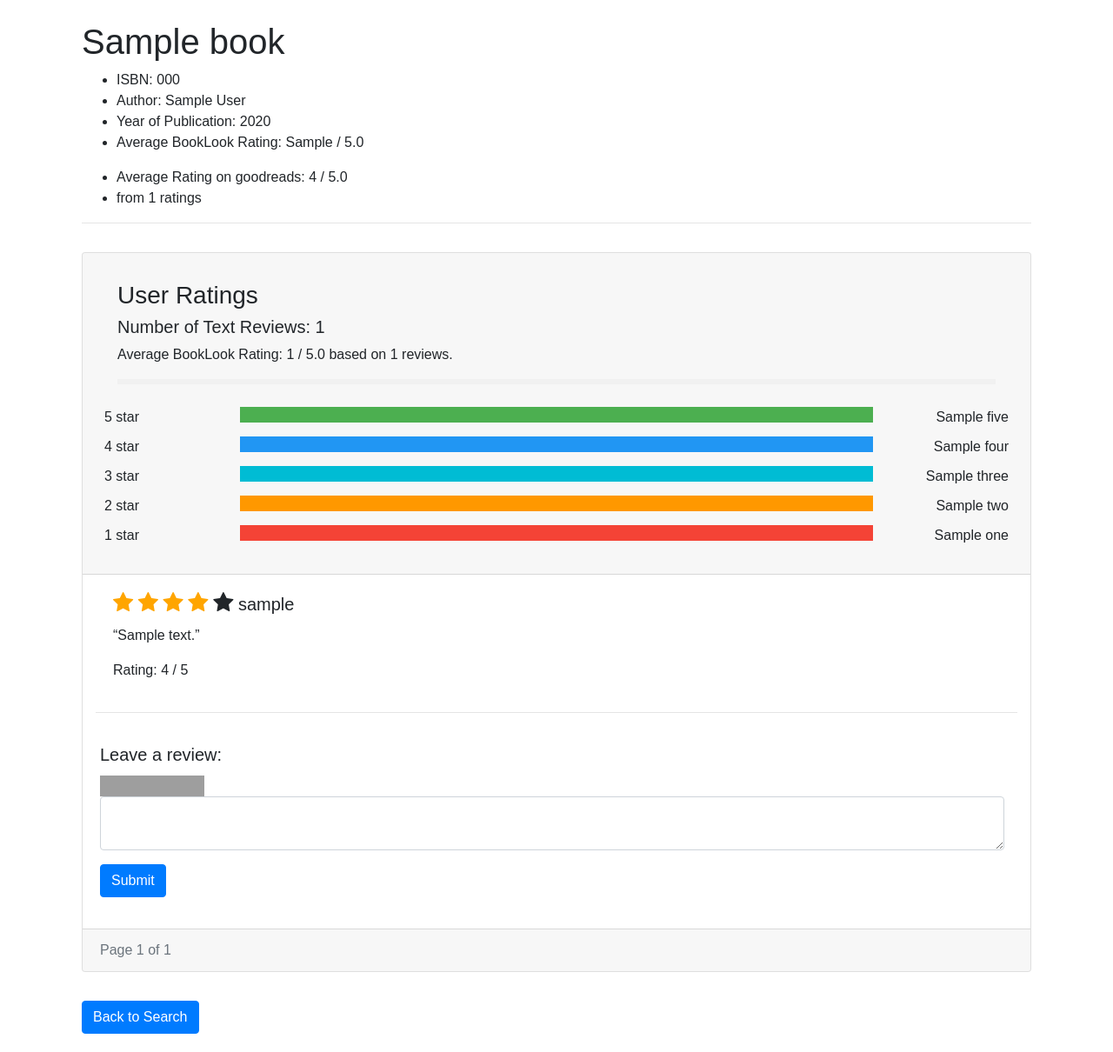
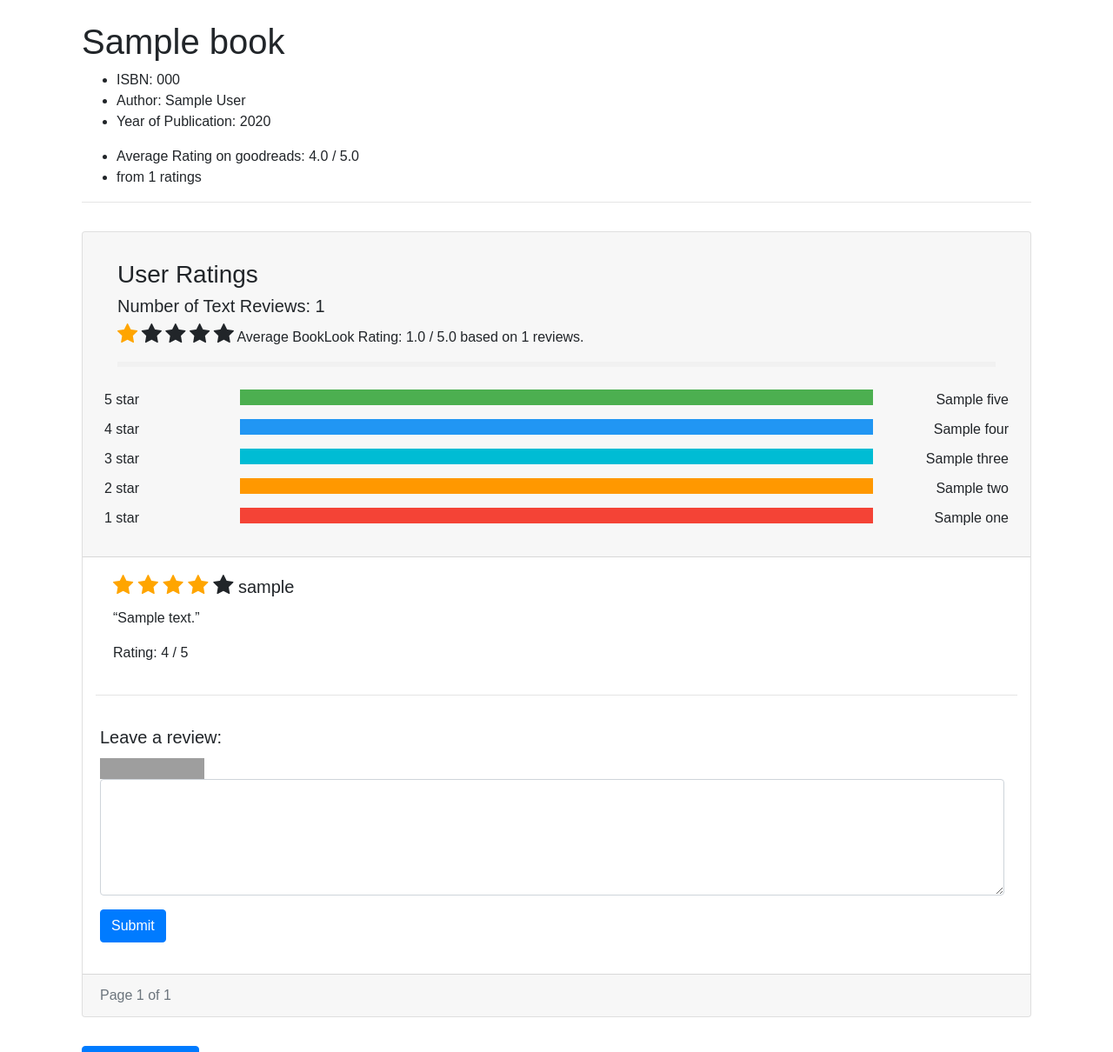
Before and after one commit to chrismurrelldrummer/project1, a Flask app: template templates/book.html in a window 1280 px wide. Shown: the part 56-1266 px from the top of the page at 87% size. Run offline with Flask 2, Linux system fonts and the light colour scheme; the template is opened without the code that fills it: most values are stand-ins (such as "Sample title", 1, 10 or a date in 2020); some libraries are stand-ins or nearby versions; grey boxes are pictures that could not be loaded.

Commit message:
review formatting and updated SQL formatting

```diff
--- a/application.py
+++ b/application.py
@@ -26,8 +26,10 @@ engine = create_engine(os.getenv("DATABASE_URL"))
 db = scoped_session(sessionmaker(bind=engine))
 
 # define class for percentages in user ratings
+
+
 class Perc:
-    def __init__(self,five,four,three,two,one):
+    def __init__(self, five, four, three, two, one):
         self.five = five
         self.four = four
         self.three = three
@@ -109,8 +111,12 @@ def register():
         users = db.execute("SELECT * FROM users WHERE username = :username",
                            {"username": username}).fetchone()
 
+        # password and username complexity conditions
         if users:
             err = "Sorry! There is an account already registered with this username. Please select another or log in."
+            return render_template("register.html", error='yes', err=err)
+        elif password == username:
+            err = "Sorry! Your password must be different to your username."
             return render_template("register.html", error='yes', err=err)
         elif not password == confirm:
             err = "Sorry! These passwords don't match."
@@ -123,6 +129,15 @@ def register():
             return render_template("register.html", error='yes', err=err)
         elif password.isnumeric():
             err = "Sorry! Passwords must contain both letters and numbers."
+            return render_template("register.html", error='yes', err=err)
+        elif len(username) < 8:
+            err = "Sorry! Usernames must be at least 8 characters long."
+            return render_template("register.html", error='yes', err=err)
+        elif username.isalpha():
+            err = "Sorry! Usernames must contain both letters and numbers."
+            return render_template("register.html", error='yes', err=err)
+        elif username.isnumeric():
+            err = "Sorry! Usernames must contain both letters and numbers."
             return render_template("register.html", error='yes', err=err)
 
         # hash password
@@ -309,9 +324,7 @@ def book(isbn):
 
         # query db for rating details
         counts = db.execute(
-            "SELECT COUNT(comment), COUNT(rating), ROUND(AVG(rating),1), ROUND(AVG(rating)) FROM ((reviews JOIN books on reviews.bookID = books.id) JOIN users ON reviews.userID = users.id) WHERE books.id = :book", {"book": book['id']}).fetchone()
-
-        rounded = int(counts[3])
+            "SELECT COUNT(comment), COUNT(rating), AVG(rating) FROM ((reviews JOIN books on reviews.bookID = books.id) JOIN users ON reviews.userID = users.id) WHERE books.id = :book", {"book": book['id']}).fetchone()
 
         five = db.execute(
             "SELECT COUNT(rating) FROM ((reviews JOIN books on reviews.bookID = books.id) JOIN users ON reviews.userID = users.id) WHERE books.id = :book AND rating = '5'", {"book": book['id']}).fetchone()
@@ -350,7 +363,7 @@ def book(isbn):
         else:
             api = 'Unknown'
 
-        return render_template('book.html', book=book, api=api, reviews=reviews, counts=counts, five=five, four=four, three=three, two=two, one=one, rounded=rounded, perc=perc)
+        return render_template('book.html', book=book, api=api, reviews=reviews, counts=counts, five=five, four=four, three=three, two=two, one=one, perc=perc)
 
     else:
         # Search goodreads API
@@ -379,8 +392,8 @@ def addreview(ident, isbn):
                        {"user": userID, "book": ident}).fetchone()
 
     if exist:
-        err = "Sorry! You have already reviewed this book. We only allow one review per book per user."
-        return render_template('book.html', error='yes', err=err)
+        err = f'Sorry! Could not post this review for book with isbn: {isbn}. You have already reviewed this book. We only allow one review per book per user.'
+        return render_template('error.html', isbn=isbn, error='yes', err=err)
 
     # insert into db
     db.execute("INSERT INTO reviews (userID, bookID, comment, rating) VALUES (:uid, :book, :com, :rat)",
--- a/templates/book.html
+++ b/templates/book.html
@@ -21,12 +21,11 @@ Book Details
     <li>ISBN: {{ book['isbn'] }}</li>
     <li>Author: {{ book['author'] }}</li>
     <li>Year of Publication: {{ book['year'] }}</li>
-    <li>Average BookLook Rating: {{ counts['AVG(rating)'] }} / 5.0</li>
 </ul>
 
 {% if api %}
 <ul>
-    <li>Average Rating on goodreads: {{ api['books'][0]['average_rating'] }} / 5.0</li>
+    <li>Average Rating on goodreads: {{ '%0.1f'| format(api['books'][0]['average_rating'] | float) }} / 5.0</li>
     <li>from {{ api['books'][0]['work_ratings_count'] }} ratings</li>
 </ul>
 <hr>
@@ -48,13 +47,13 @@ Book Details
             </h5>
 
             <div>
-                {% for i in range(rounded) %}
+                {% for i in range(counts[2] | int) %}
                 <span class="fa fa-star checked"></span>
                 {% endfor %}
-                {% for i in range(5 - rounded) %}
+                {% for i in range(5 - (counts[2] | int)) %}
                 <span class="fa fa-star"></span>
                 {% endfor %}
-                Average BookLook Rating: {{ counts[2] }} / 5.0 based on {{ counts[1] }}
+                Average BookLook Rating: {{ '%0.1f'| format(counts[2] | float) }} / 5.0 based on {{ counts[1] }}
                 reviews.
             </div>
 
@@ -171,7 +170,7 @@ Book Details
                         <!-- end of star rating -->
                     </div>
                     <div class="input-group mb-3">
-                        <textarea type="textarea" class="form-control" name="addcomment" id="addcomment"></textarea>
+                        <textarea type="textarea" class="form-control" rows="5" name="addcomment" id="addcomment"></textarea>
                     </div>
 
                 </div>
```
